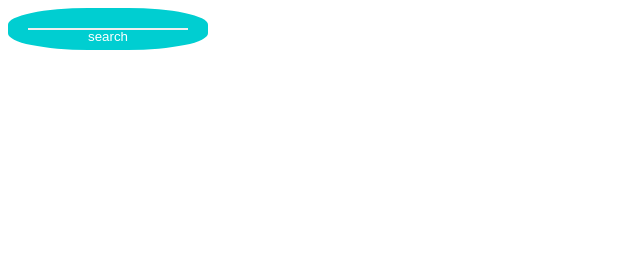
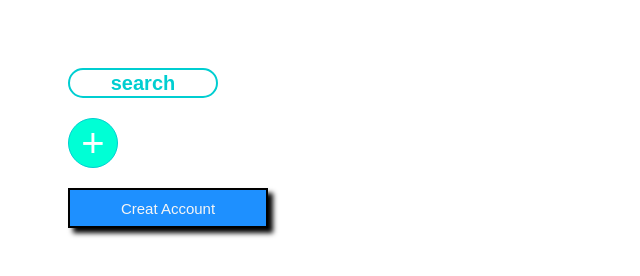
Before and after one commit to MalekMohanna/WebFundmantels, a plain HTML site: page CSS/Button Up assignment/index2.html in a window 1280 px wide. Shown: the whole page, without its empty margins (0-640 px from the left). Drawn offline with Linux system fonts and the light colour scheme.

Commit message:
Button Up

```diff
--- a/CSS/Button Up assignment/index2.html
+++ b/CSS/Button Up assignment/index2.html
@@ -9,5 +9,9 @@
 </head>
 <body>
     <button class="a">search</button>
+    <br>
+    <button class="b">+</button>
+    <br>
+    <button class="c">Creat Account</button>
 </body>
 </html>
--- a/CSS/Button Up assignment/style2.css
+++ b/CSS/Button Up assignment/style2.css
@@ -1,9 +1,39 @@
 .a{
-    border: 20px solid darkturquoise;
-    border-radius: 40%;
-    height: 40px;
-    width: 200px;
-    color: white;
-    text-decoration-color: darkturquoise;
+    border: 2px solid darkturquoise;
+    border-radius: 50px;
+    width: 150px;height: 30px;
+    background-color: white;
+    color: darkturquoise;
+    font-size: 20px;
+    text-align: center;
+    margin-left: 60px;
+    margin-top: 60px;
+    padding: 0px;
+    font-weight: bold;
+}
+
+.b{
+    border: 1pt solid darkturquoise;
+    border-radius: 50%;
+    width: 50px; height: 50px;
+    background-color: rgb(0, 255, 213);
+    color: rgb(255, 255, 255);
+    font-size: 40px;
+    text-align: center;
+    margin-top: 20px;
+    margin-left: 60px;
+    padding: 0px;
 
 }
+
+.c{
+    border: 2px solid black;
+    box-shadow: 5px 5px 5px black;
+    margin-top: 20px;
+    margin-left: 60px;
+    background-color: dodgerblue;
+    color: whitesmoke;
+    width: 200px; height: 40px;
+    font-size: 15px;
+
+}
```
